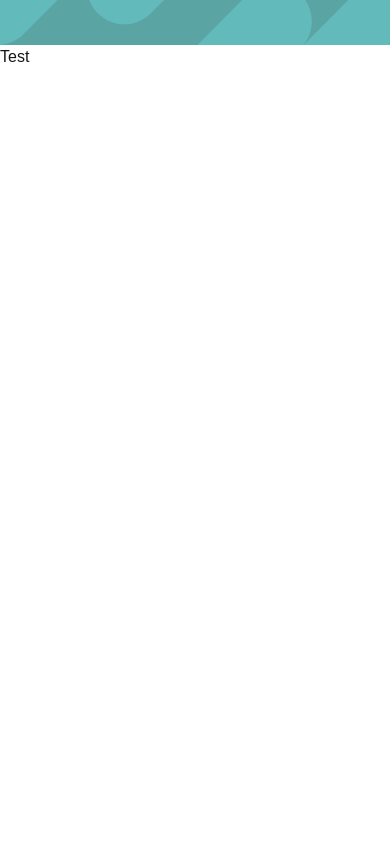
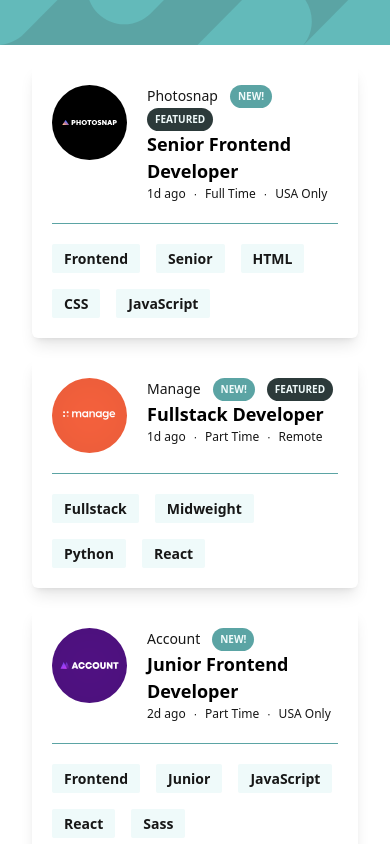
Before and after one commit to briosoemilio/job-board, a Next.js app: page / in a window 390 px wide. Shown: the top 844 px of the page. Built offline with nearby package versions, Linux system fonts and the light colour scheme.

Commit message:
Integrate fetchData endpoint and render UI with responsiveness

```diff
--- a/src/app/layout.tsx
+++ b/src/app/layout.tsx
@@ -1,15 +1,11 @@
 import type { Metadata } from "next";
-import { Geist, Geist_Mono } from "next/font/google";
+import { Open_Sans } from "next/font/google";
 import "./globals.css";
 import Header from "@/components/Header/Header";
+import { DataProvider } from "@/core/context/DataContext";
 
-const geistSans = Geist({
-  variable: "--font-geist-sans",
-  subsets: ["latin"],
-});
-
-const geistMono = Geist_Mono({
-  variable: "--font-geist-mono",
+const openSans = Open_Sans({
+  variable: "--font-open-sans",
   subsets: ["latin"],
 });
 
@@ -25,11 +21,11 @@ export default function RootLayout({
 }>) {
   return (
     <html lang="en">
-      <body
-        className={`${geistSans.variable} ${geistMono.variable} antialiased`}
-      >
-        <Header />
-        {children}
+      <body className={`${openSans.variable} font-sans`}>
+        <DataProvider>
+          <Header />
+          {children}
+        </DataProvider>
       </body>
     </html>
   );
--- a/src/app/page.tsx
+++ b/src/app/page.tsx
@@ -1,5 +1,10 @@
-
+import Container from "@/components/Container/Container";
+import { JobList } from "@/components/JobList/JobList";
 
 export default function Home() {
-  return <div>Test</div>;
+  return (
+    <Container>
+      <JobList />
+    </Container>
+  );
 }
--- /dev/null
+++ b/src/components/JobList/JobList.tsx
@@ -0,0 +1,108 @@
+"use client";
+
+import { useDataContext } from "@/core/context/DataContext";
+import { JobListing } from "@/core/context/types";
+import Image from "next/image";
+import {
+  CompanyLogoContainer,
+  CompanyNameContainer,
+  FeaturedTagContainer,
+  FilterTagContainer,
+  FlexRowContainer,
+  JobCardContainer,
+  JobDetailsContainer,
+  JobFiltersContainer,
+  JobRoleContainer,
+  MainContainer,
+  NewTagContainer,
+  SupplementaryDetailsContainer,
+} from "./styles";
+
+const FilterTag = ({ filter }: { filter: string }) => {
+  return (
+    <FilterTagContainer>
+      <p className="font-semibold text-body">{filter}</p>
+    </FilterTagContainer>
+  );
+};
+
+const FeaturedTag = () => {
+  return (
+    <FeaturedTagContainer>
+      <p className="text-background text-small font-bold">FEATURED</p>
+    </FeaturedTagContainer>
+  );
+};
+
+const NewTag = () => {
+  return (
+    <NewTagContainer>
+      <p className="text-background text-small font-bold">NEW!</p>
+    </NewTagContainer>
+  );
+};
+
+const JobCard = ({ data }: { data: JobListing }) => {
+  return (
+    <JobCardContainer>
+      <FlexRowContainer>
+        <CompanyLogoContainer>
+          <Image
+            src={data.logo}
+            alt={`${data.company}-logo`}
+            width={75}
+            height={75}
+            className="mobile:hidden min-w-[75px]"
+          />
+          <Image
+            src={data.logo}
+            alt={`${data.company}-logo`}
+            width={75}
+            height={75}
+            className="hidden mobile:block relative -top-14"
+          />
+        </CompanyLogoContainer>
+        <JobDetailsContainer>
+          <CompanyNameContainer>
+            <p className="font-medium text-body">{data.company}</p>
+            {data.new && <NewTag />}
+            {data.featured && <FeaturedTag />}
+          </CompanyNameContainer>
+          <JobRoleContainer>
+            <p className="text-black font-semibold text-heading group-hover:text-primary">
+              {data.position}
+            </p>
+          </JobRoleContainer>
+          <SupplementaryDetailsContainer>
+            <p>{data.postedAt}</p>
+            <p> ∙ </p>
+            <p>{data.contract}</p>
+            <p> ∙ </p>
+            <p>{data.location}</p>
+          </SupplementaryDetailsContainer>
+        </JobDetailsContainer>
+      </FlexRowContainer>
+      <JobFiltersContainer>
+        <FilterTag filter={data.role} />
+        <FilterTag filter={data.level} />
+        {data.languages.map((language, index) => (
+          <FilterTag filter={language} key={`language-filter-${index}`} />
+        ))}
+        {data.tools.map((tool, index) => (
+          <FilterTag filter={tool} key={`tool-filter-${index}`} />
+        ))}
+      </JobFiltersContainer>
+    </JobCardContainer>
+  );
+};
+
+export const JobList = () => {
+  const { data } = useDataContext();
+  return (
+    <MainContainer>
+      {data.map((jobListing, index) => (
+        <JobCard data={jobListing} key={index} />
+      ))}
+    </MainContainer>
+  );
+};
--- /dev/null
+++ b/src/components/JobList/styles.ts
@@ -0,0 +1,62 @@
+import tw from "tailwind-styled-components";
+
+// Job List Component
+export const MainContainer = tw.div`mobile:mt-10`;
+
+// Job Card Component
+export const JobCardContainer = tw.div`
+group bg-white min-h-[135px] z-10 shadow-lg mb-5 rounded-md flex mx-5
+
+desktop:flex-row desktop:justify-between desktop:items-center desktop:p-10
+
+tablet:flex-col tablet:p-5 tablet:mx-2
+
+mobile:mx-2 mobile:p-5 mobile:flex-col mobile:mb-16
+
+hover:cursor-pointer hover:border-l-4 hover:border-l-primary hover:pl-9
+
+`;
+
+export const FlexRowContainer = tw.div`flex flex-row`;
+
+export const CompanyLogoContainer = tw.div``;
+
+export const JobDetailsContainer = tw.div`
+ml-5
+
+mobile:mt-10 mobile:-ml-[4.6rem]
+`;
+
+export const CompanyNameContainer = tw.div`flex flex-row flex-wrap gap-3
+
+tablet:gap-0
+
+mobile:gap-0`;
+
+export const JobRoleContainer = tw.div``;
+
+export const SupplementaryDetailsContainer = tw.div`flex flex-row gap-2 text-subtitle`;
+
+export const JobFiltersContainer = tw.div`
+flex flex-row flex-2 gap-4 flex-wrap
+
+tablet:mt-5 tablet:pt-5 tablet:border-t-[1px] tablet:border-t-primary
+
+mobile:mt-5 mobile:pt-5 mobile:border-t-[1px] mobile:border-t-primary
+`;
+
+// JobCard Sub Components
+
+// Featured Tag
+export const FeaturedTagContainer = tw.div`bg-veryDarkCyan py-1 px-2 items-center rounded-full`
+
+// New Tag
+export const NewTagContainer = tw.div`bg-primary py-1 px-2 items-center rounded-full
+
+tablet:mx-3
+
+mobile:mx-3
+`
+
+// Filter Tag
+export const FilterTagContainer = tw.div`bg-background hover:bg-primary hover:text-white cursor-pointer py-1 px-3 rounded-sm`
```
